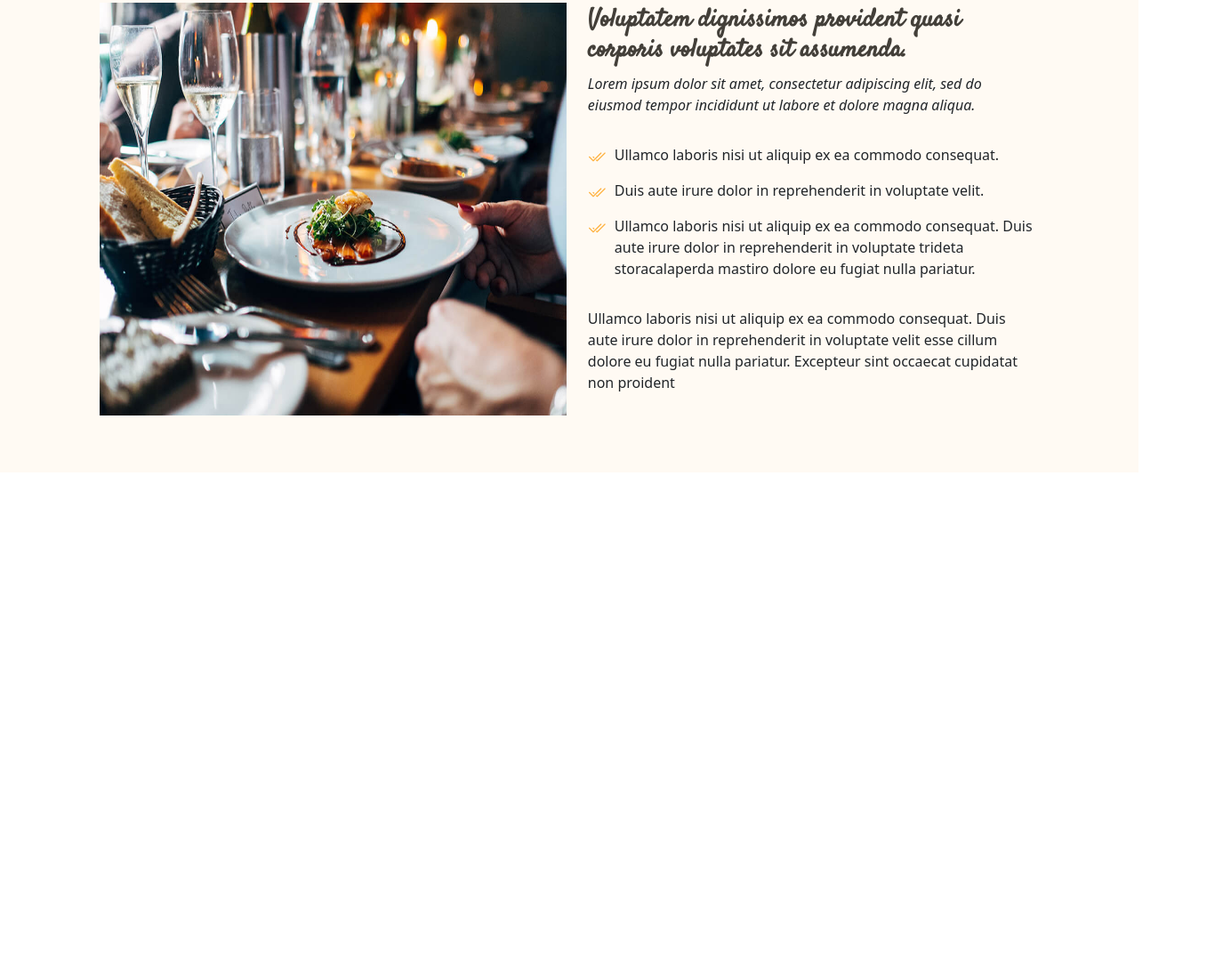
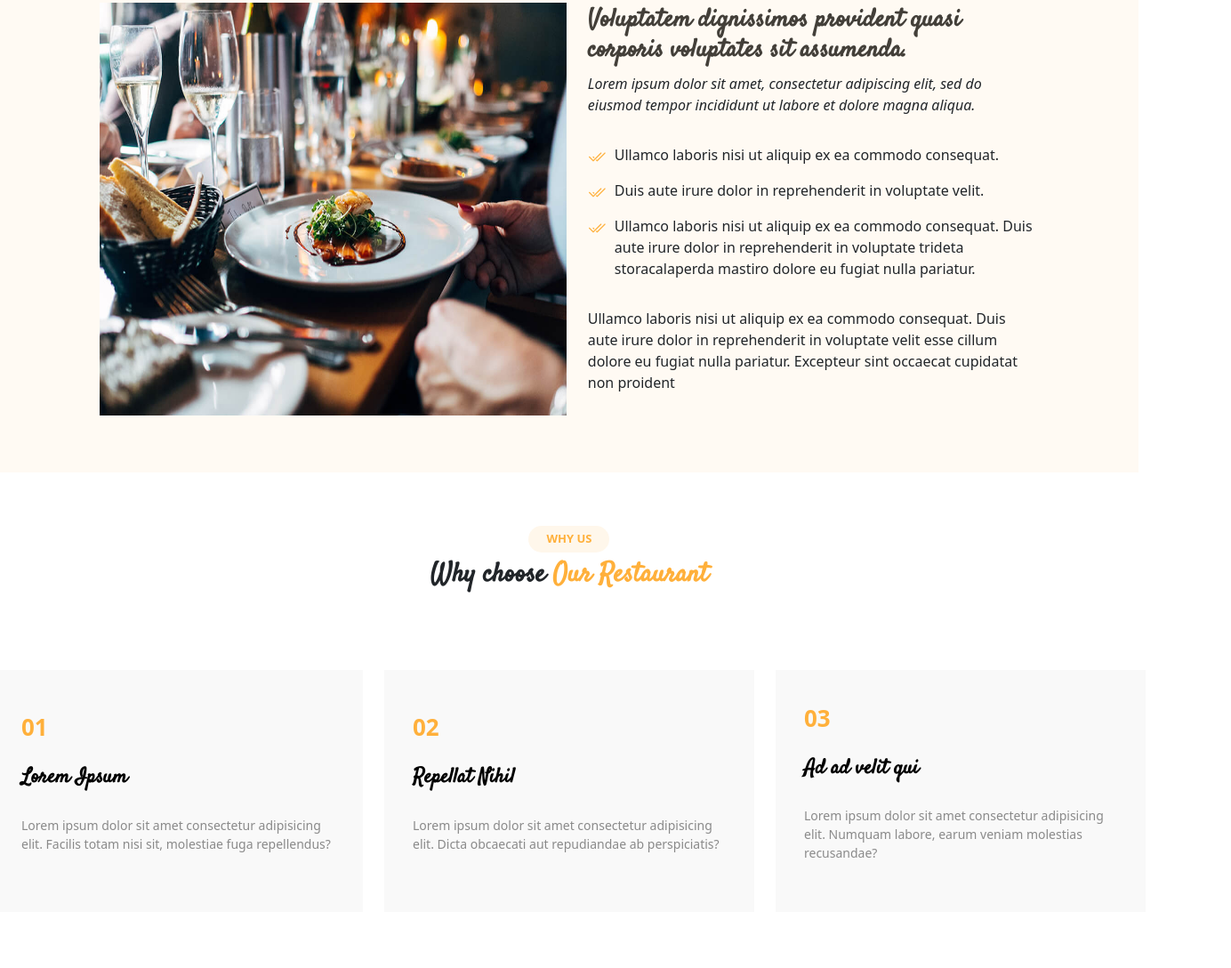
Before and after one commit to zak-ari0/-Zakaria_Aithaddou_Final_Projeft_HTML_CSS, a website: page index.html in a window 1280 px wide. Shown: the part 861-1949 px from the top of the page at 89% size, 1384 px wide, since content can reach past the window. Drawn offline with nearby package versions, Linux system fonts and the light colour scheme; a web font is replaced by a local one.

Commit message:
add Why Us section

```diff
--- a/index.html
+++ b/index.html
@@ -172,24 +172,20 @@
         </div>
         <div class="aboutRightMain">
           <div>
-            <i class="bi bi-check2-all"></i
-            ><p
-              >Ullamco laboris nisi ut aliquip ex ea commodo consequat.</
-            >
+            <i class="bi bi-check2-all"></i>
+            <p>Ullamco laboris nisi ut aliquip ex ea commodo consequat.</p>
           </div>
           <div>
-            <i class="bi bi-check2-all"></i
-            ><p
-              >Duis aute irure dolor in reprehenderit in voluptate velit.</
-            >
+            <i class="bi bi-check2-all"></i>
+            <p>Duis aute irure dolor in reprehenderit in voluptate velit.</p>
           </div>
           <div>
-            <i class="bi bi-check2-all"></i
-            ><p
-              >Ullamco laboris nisi ut aliquip ex ea commodo consequat. Duis
-              aute irure dolor in reprehenderit in voluptate trideta
-              storacalaperda mastiro dolore eu fugiat nulla pariatur.</
-            >
+            <i class="bi bi-check2-all"></i>
+            <p>
+              Ullamco laboris nisi ut aliquip ex ea commodo consequat. Duis aute
+              irure dolor in reprehenderit in voluptate trideta storacalaperda
+              mastiro dolore eu fugiat nulla pariatur.
+            </p>
           </div>
         </div>
 
@@ -201,6 +197,45 @@
       </div>
     </section>
 
+    <section class="whyUs">
+      <div class="whyUsTop">
+        <h6>WHY US</h6>
+        <h2>Why choose<span> Our Restaurant</span></h2>
+      </div>
+      <div class="whyUsMain">
+        <div class="whycon">
+          <div class="whyCard">
+            <h2>01</h2>
+            <h3>Lorem Ipsum</h3>
+            <p>
+              Lorem ipsum dolor sit amet consectetur adipisicing elit. Facilis
+              totam nisi sit, molestiae fuga repellendus?
+            </p>
+          </div>
+        </div>
+        <div class="whycon">
+          <div class="whyCard">
+            <h2>02</h2>
+            <h3>Repellat Nihil</h3>
+            <p>
+              Lorem ipsum dolor sit amet consectetur adipisicing elit. Dicta
+              obcaecati aut repudiandae ab perspiciatis?
+            </p>
+          </div>
+        </div>
+        <div class="whycon">
+          <div class="whyCard">
+            <h2>03</h2>
+            <h3>Ad ad velit qui</h3>
+            <p>
+              Lorem ipsum dolor sit amet consectetur adipisicing elit. Numquam
+              labore, earum veniam molestias recusandae?
+            </p>
+          </div>
+        </div>
+      </div>
+    </section>
+
     <script src="./node_modules/bootstrap/dist/js/bootstrap.bundle.js"></script>
   </body>
 </html>
--- a/src/scss/modules/_home.scss
+++ b/src/scss/modules/_home.scss
@@ -36,7 +36,8 @@
     font-weight: 600;
 }
 .car-buttons{
-    @include myFlex(flex, none, none, 15px, row)
+    @include myFlex(flex, none, none, 15px, row) ;
+    transition: .5s;
 }
 .car-buttons :hover{
     background-color: $main-color;
--- a/src/scss/modules/_nav.scss
+++ b/src/scss/modules/_nav.scss
@@ -58,7 +58,7 @@
 }
 .links  :hover {
     color: $main-color;
-    transition: .5s;
+    transition: .2s;
 }
 body{
     height: 500vh;
--- a/src/scss/modules/_whyUs.scss
+++ b/src/scss/modules/_whyUs.scss
@@ -0,0 +1,77 @@
+.whyUs {
+  .whyUsTop {
+    padding-bottom: 5rem;
+    text-align: center;
+    @include myFlex(flex, center, center, none, column);
+    h6 {
+      font-size: 13px;
+      font-weight: 700;
+      color: $main-color;
+      background-color: #fff7eb;
+      padding: 7px 20px;
+      border-radius: 30px;
+    }
+    h2 {
+      font-family: "Satisfy", cursive;
+      font-size: 30px;
+      font-weight: 600;
+      span {
+        color: $main-color;
+      }
+    }
+  }
+  padding-block: 60px;
+  @include myFlex(flex, center, center, none, column);
+  .whyUsMain {
+    @include myFlex(flex, center, space-evenly, 1.5rem, row);
+    padding-inline: 6rem;
+    .whycon {
+      @include myFlex(flex, center, center, 20px, column);
+      background-color: #f9f9f9;
+      width: 26rem;
+      height: 17rem;
+      h2 {
+        color: $main-color;
+        font-size: 26px;
+        font-weight: 700;
+      }
+      h3 {
+        color: black;
+        font-size: 23px;
+        font-weight: 600;
+        font-family: "Satisfy", cursive;
+      }
+      p {
+        color: rgb(138, 138, 138);
+        font-size: 14px;
+      }
+      .whyCard {
+        padding-inline: 2rem;
+        height: 17rem;
+        @include myFlex(flex, none, center, 20px, column);
+        transition: 0.5s !important;
+
+      }
+    }
+    .whycon :hover {
+    h2, h3, p{
+    position: relative;
+    top: -20px;
+}
+
+      background-color: $main-color;
+      h2,
+      h3,
+      p {
+        color: white;
+      }
+    }
+  }
+}
+
+
+h2, h3, p{
+    position: relative;
+    top: 0;
+    transition: .5s;
+}
```
Also changed, not shown: public/css/app.css, 1 other file.
